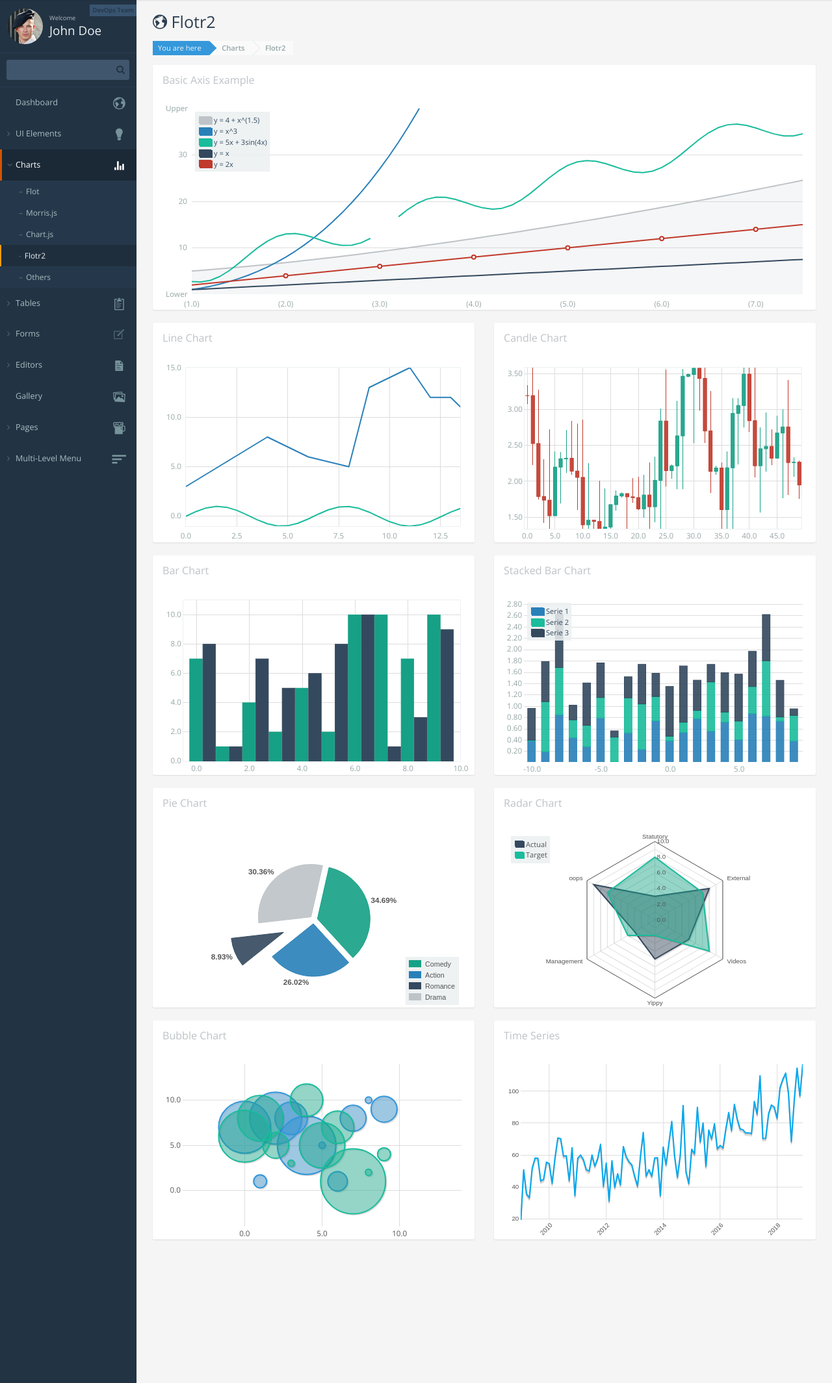
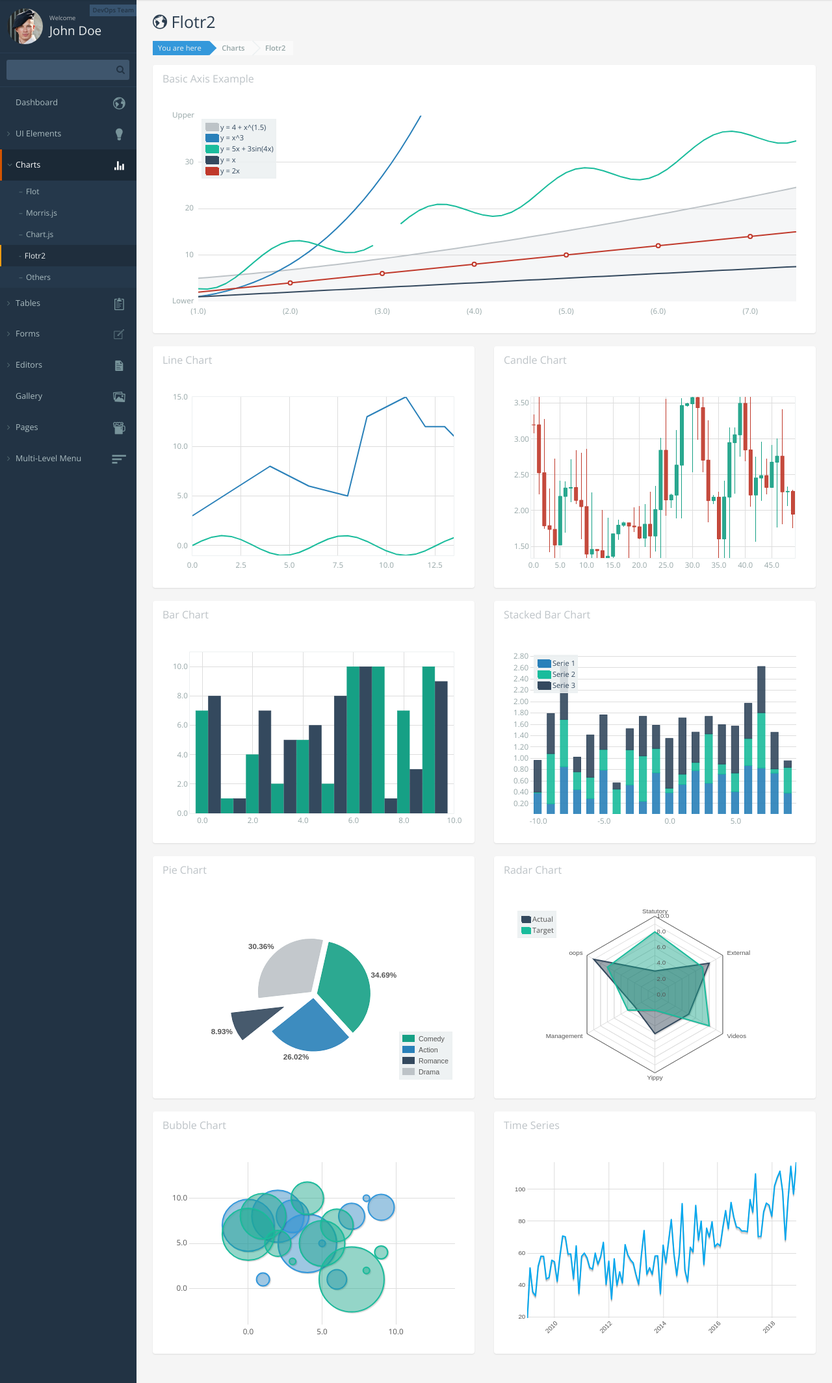
Before and after one commit to vivekagr/vakarian, a Flask app: page /charts-flotr2.html in a window 1280 px wide. Shown: the part 60-2189 px from the top of the page at 65% size. Run offline with Flask 2, Linux system fonts and the light colour scheme; style sheets or scripts are compiled from the project's sources; some libraries are stand-ins or nearby versions; some web fonts are replaced.

Commit message:
Update charts and a few other pages with panels.

```diff
--- a/static/css/compiled/charts.css
+++ b/static/css/compiled/charts.css
@@ -33,7 +33,7 @@
 }
 
 .morris-chart {
-  margin: 20px 12px;
+  margin: 6px;
 }
 .morris-chart#morrisDonut text > tspan {
   font-family: 'Open Sans', sans-serif;
@@ -41,7 +41,7 @@
 }
 
 .flotr2-chart {
-  margin: 35px 20px 20px;
+  margin: 25px 15px 10px;
 }
 .flotr2-chart > .chart {
   width: 100%;
@@ -74,7 +74,7 @@
   font-weight: 300;
 }
 .peity-charts p {
-  margin: 20px 0;
+  margin-bottom: 20px;
 }
 .peity-charts dl {
   margin: 35px 0 10px;
--- a/static/css/scss/charts.scss
+++ b/static/css/scss/charts.scss
@@ -36,7 +36,7 @@
 // Morris charts
 
 .morris-chart {
-  margin: 20px 12px;
+  margin: 6px;
   &#morrisDonut text > tspan {
     font-family: 'Open Sans', sans-serif;
     font-weight: 300 !important;
@@ -46,7 +46,7 @@
 // Flotr2 charts
 
 .flotr2-chart {
-  margin: 35px 20px 20px;
+  margin: 25px 15px 10px;
 
   > .chart {
     width: 100%;
@@ -93,7 +93,7 @@
   font-weight: 300;
 
   p {
-    margin: 20px 0;
+    margin-bottom: 20px;
   }
 
   dl {
--- a/templates/_base.html
+++ b/templates/_base.html
@@ -1,4 +1,4 @@
-{% from  '_helper.html' import c, cu, cuh %}
+{% from  '_helper.html' import c, cu, cuh, s, e %}
 {%- set temp =  disable_comments %}
 <!DOCTYPE html>
 <!--[if lt IE 7]>      <html class="no-js lt-ie9 lt-ie8 lt-ie7"> <![endif]-->
--- a/templates/_helper.html
+++ b/templates/_helper.html
@@ -1,5 +1,13 @@
 {%- macro c(content) %}
 {%- if not disable_comments %}<!-- {{ content }} -->{%- endif %}
+{%- endmacro %}
+
+{%- macro s(content) %}
+{%- if not disable_comments %}<!-- {{ content }} Starts -->{%- endif %}
+{%- endmacro %}
+
+{%- macro e(content) %}
+{%- if not disable_comments %}<!-- /{{ content }}{% if not 'End' in content %} Ends{% endif %} -->{%- endif %}
 {%- endmacro %}
 
 {%- macro cu(content) %}
--- a/templates/charts-flotr2.html
+++ b/templates/charts-flotr2.html
@@ -7,85 +7,114 @@
 {%- endblock %}
 
 {% block main %}
-    <div class="row">
-        <div class="col-md-12">
-            <div class="widget">
-                <h4 class="widget-title">Basic Axis Example</h4>
+    {{ s('Basic Axis Example') }}
+    <div class="panel panel-clean">
+        <div class="panel-heading"><div class="panel-title">Basic Axis Example</div></div>
+        <div class="panel-body">
             <div class="flotr2-chart">
                 <div class="chart" id="flotr2BasicAxis"></div>
             </div>
         </div>
-        </div>
-    </div>
+    </div>{{ e('Basic Axis Example') }}
+
     <div class="row">
+
+        {{ s('Line Chart') }}
         <div class="col-md-6">
-            <div class="widget">
-                <h4 class="widget-title">Line Chart</h4>
+            <div class="panel panel-clean">
+                <div class="panel-heading"><div class="panel-title">Line Chart</div></div>
+                <div class="panel-body">
                     <div class="flotr2-chart">
                         <div class="chart" id="flotr2Line"></div>
                     </div>
                 </div>
             </div>
+        </div>{{ e('Line Chart') }}
+
+        {{ s('Candle Chart') }}
         <div class="col-md-6">
-            <div class="widget">
-                <h4 class="widget-title">Candle Chart</h4>
+            <div class="panel panel-clean">
+                <div class="panel-heading"><div class="panel-title">Candle Chart</div></div>
+                <div class="panel-body">
                     <div class="flotr2-chart">
                         <div class="chart" id="flotr2Candle"></div>
                     </div>
                 </div>
             </div>
-    </div>
-    <div class="row">
+        </div>{{ e('Line Chart') }}
+
+        {{ s('Bar Chart') }}
         <div class="col-md-6">
-            <div class="widget">
-                <h4 class="widget-title">Bar Chart</h4>
+            <div class="panel panel-clean">
+                <div class="panel-heading"><div class="panel-title">Bar Chart</div></div>
+                <div class="panel-body">
                     <div class="flotr2-chart">
                         <div class="chart" id="flotr2Bar"></div>
                     </div>
                 </div>
             </div>
+        </div>{{ e('Bar Chart') }}
+
+        {{ s('Stacked Chart') }}
         <div class="col-md-6">
-            <div class="widget">
-                <h4 class="widget-title">Stacked Bar Chart</h4>
+            <div class="panel panel-clean">
+                <div class="panel-heading"><div class="panel-title">Stacked Bar Chart</div></div>
+                <div class="panel-body">
                     <div class="flotr2-chart">
                         <div class="chart" id="flotr2Stacked"></div>
                     </div>
                 </div>
             </div>
-    </div>
-    <div class="row">
+        </div>{{ e('Stacked Chart') }}
+
+        {{ s('Pie Chart') }}
         <div class="col-md-6">
-            <div class="widget">
-                <h4 class="widget-title">Pie Chart</h4>
+            <div class="panel panel-clean">
+                <div class="panel-heading"><div class="panel-title">Pie Chart</div></div>
+                <div class="panel-body">
                     <div class="flotr2-chart">
                         <div class="chart" id="flotr2Pie"></div>
                     </div>
                 </div>
             </div>
+        </div>{{ e('Pie Chart') }}
+
+        {{ s('Radar Chart') }}
         <div class="col-md-6">
-            <div class="widget">
-                <h4 class="widget-title">Radar Chart</h4>
+            <div class="panel panel-clean">
+                <div class="panel-heading"><div class="panel-title">Radar Chart</div></div>
+                <div class="panel-body">
                     <div class="flotr2-chart">
                         <div class="chart" id="flotr2Radar"></div>
                     </div>
                 </div>
             </div>
+        </div>{{ e('Radar Chart') }}
+
+        {{ s('Bubble Chart') }}
         <div class="col-md-6">
-            <div class="widget">
-                <h4 class="widget-title">Bubble Chart</h4>
+            <div class="panel panel-clean">
+                <div class="panel-heading"><div class="panel-title">Bubble Chart</div></div>
+                <div class="panel-body">
                     <div class="flotr2-chart">
                         <div class="chart" id="flotr2Bubble"></div>
                     </div>
                 </div>
             </div>
+        </div>{{ e('Bubble Chart') }}
+
+        {{ s('Time Series') }}
         <div class="col-md-6">
-            <div class="widget">
-                <h4 class="widget-title">Time Series</h4>
+            <div class="panel panel-clean">
+                <div class="panel-heading"><div class="panel-title">Time Series</div></div>
+                <div class="panel-body">
                     <div class="flotr2-chart">
                         <div class="chart" id="flotr2Time"></div>
                     </div>
                 </div>
             </div>
+        </div>{{ e('Time Series') }}
+
     </div>
 {% endblock %}
 
```
Also changed, not shown: templates/alerts.html (+8 -8 lines), templates/buttons.html (+32 -32 lines), templates/calendar.html (+4 -3 lines), templates/charts-chartjs.html (+45 -16 lines), templates/charts-flot.html (+32 -17 lines), templates/charts-morris.html (+26 -17 lines), templates/charts-others.html (+15 -12 lines). Lines whose indentation alone changed are shown as unchanged.
